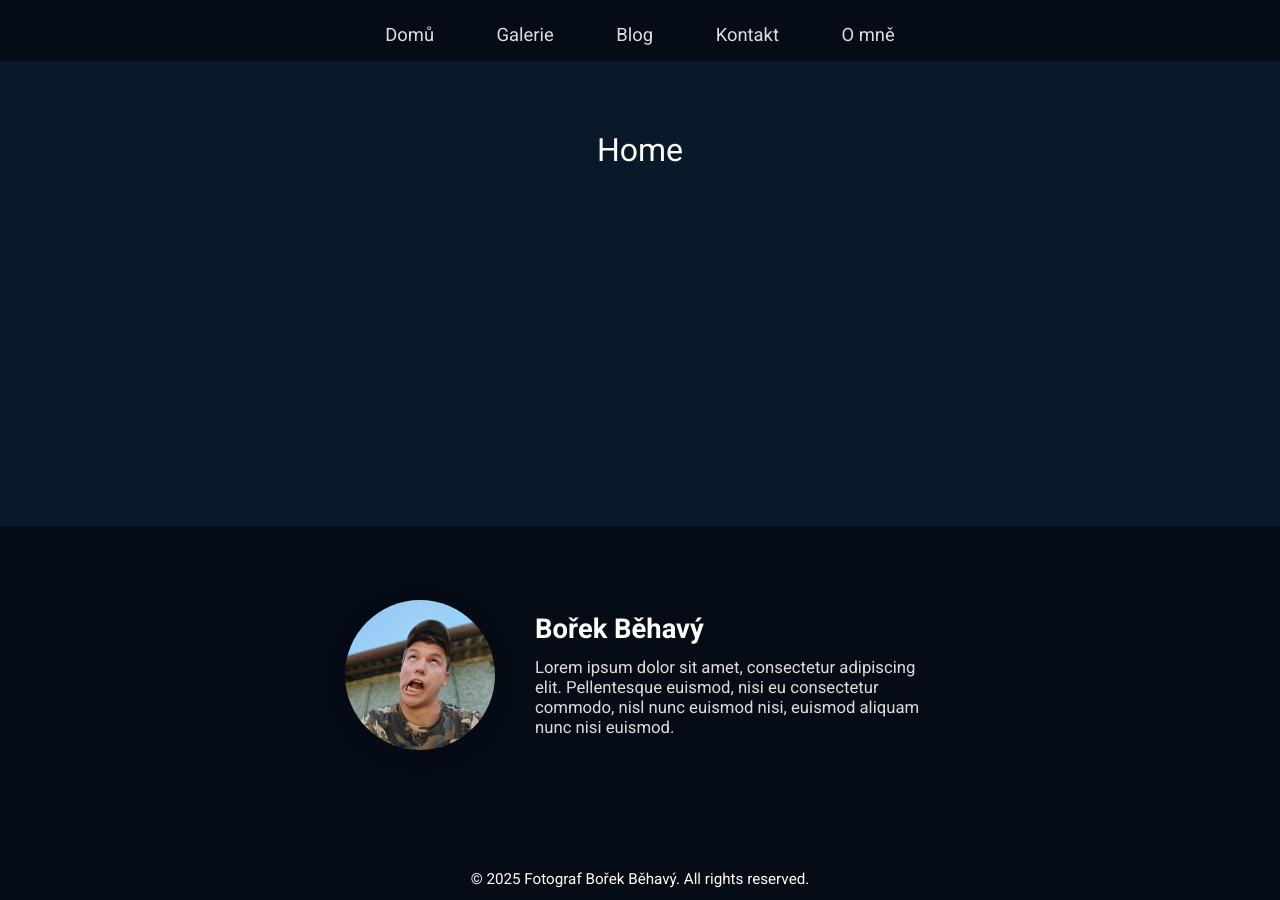
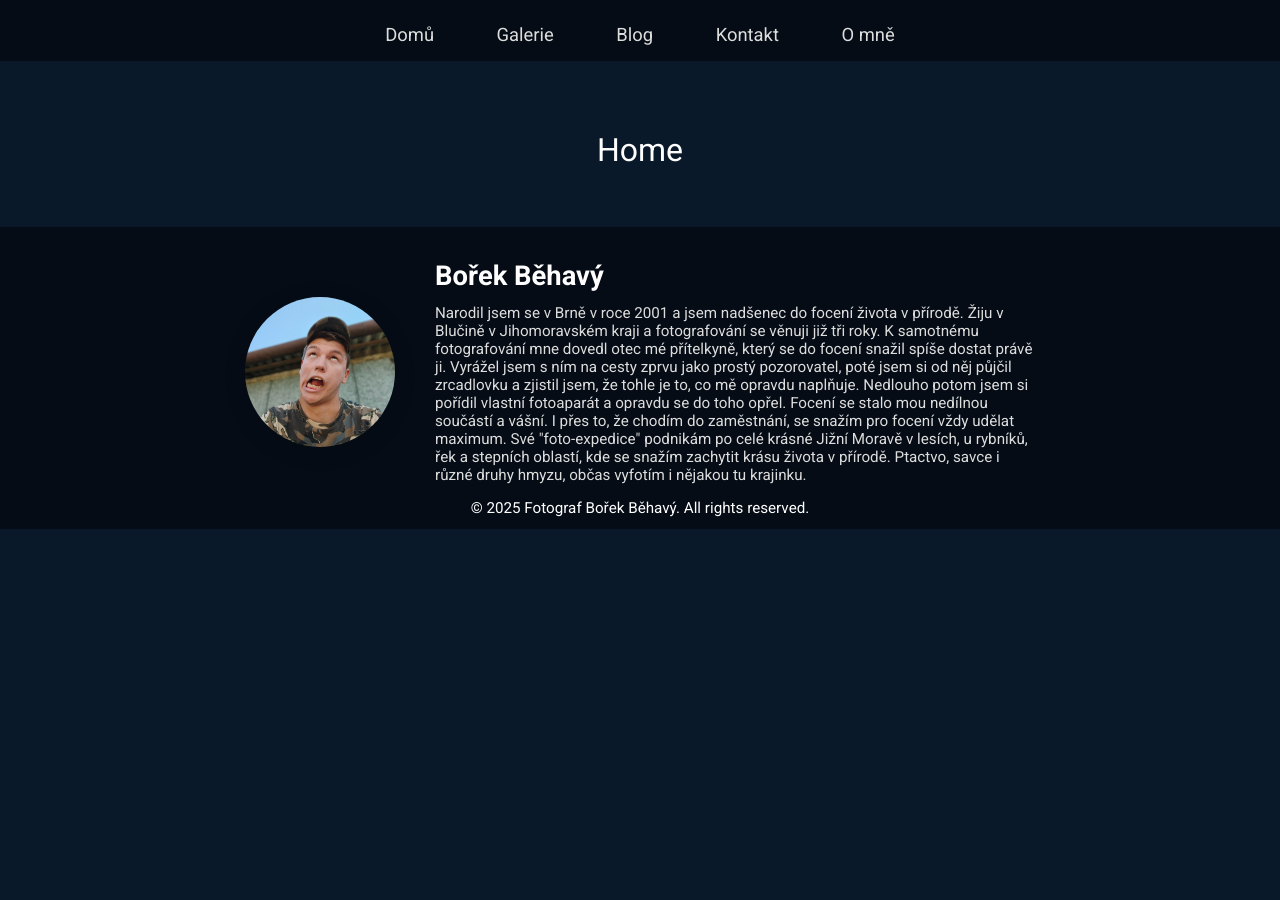
Before and after one commit to Bobanowski/webovka, a Jekyll site: the page built from index.md, in a window 1280 px wide. Built offline with Jekyll 4.4.1, drawn with Linux system fonts in a browser that asks for light colours.

Commit message:
Replaced Lorem Ipsum and edited footer for it.

```diff
--- a/_includes/footer.html
+++ b/_includes/footer.html
@@ -4,9 +4,8 @@
     <img src="/webovka/assets/images/author.jpg" alt="My Photo" class="profile-image">
     <div class="profile-details">
       <h1>{{ site.author }}</h1>
-      <p>Lorem ipsum dolor sit amet, consectetur adipiscing elit. Pellentesque euismod, nisi eu consectetur commodo, nisl nunc euismod nisi, euismod aliquam nunc nisi euismod.</p>
+      <p>Narodil jsem se v Brně v roce 2001 a jsem nadšenec do focení života v přírodě. Žiju v Blučině v Jihomoravském kraji a fotografování se věnuji již tři roky. K samotnému fotografování mne dovedl otec mé přítelkyně, který se do focení snažil spíše dostat právě ji. Vyrážel jsem s ním na cesty zprvu jako prostý pozorovatel, poté jsem si od něj půjčil zrcadlovku a zjistil jsem, že tohle je to, co mě opravdu naplňuje. Nedlouho potom jsem si pořídil vlastní fotoaparát a opravdu se do toho opřel. Focení se stalo mou nedílnou součástí a vášní. I přes to, že chodím do zaměstnání, se snažím pro focení vždy udělat maximum. Své "foto-expedice" podnikám po celé krásné Jižní Moravě v lesích, u rybníků, řek a stepních oblastí, kde se snažím zachytit krásu života v přírodě. Ptactvo, savce i různé druhy hmyzu, občas vyfotím i nějakou tu krajinku. </p>
     </div>
   </div>
-
   &copy; {{ "now" | date: "%Y" }} {{ site.title }}. All rights reserved.
 </footer>
--- a/assets/css/footer.css
+++ b/assets/css/footer.css
@@ -3,8 +3,8 @@
     flex-direction: row;
     align-items: center;
     justify-content: center;
-    margin-top: 60px;
-    margin-bottom: 120px;
+    margin-top: 20px;
+    margin-bottom: 15px;
   }
   .profile-image {
     width: 150px;
@@ -25,15 +25,17 @@
   }
   .profile-details p {
     margin: 0;
-    font-size: 1.1em;
+    font-size: 1em;
     color: #dddddd;
-    max-width: 400px;
+    max-width: 600px;
   }
   .site-footer {
-    position: fixed;
+    display: flex;
+    flex-direction: column;
     left: 0;
     bottom: 0;
     width: 100%;
+    max-height: 300px;
     padding: 12px 0;
     background: #050c15;
     text-align: center;
--- a/assets/css/style.css
+++ b/assets/css/style.css
@@ -29,6 +29,7 @@ main {
   display: flex;
   flex-direction: column;
   align-items: center;
+  flex: 1;
 }
 
 h1, h2, h3 {
```
